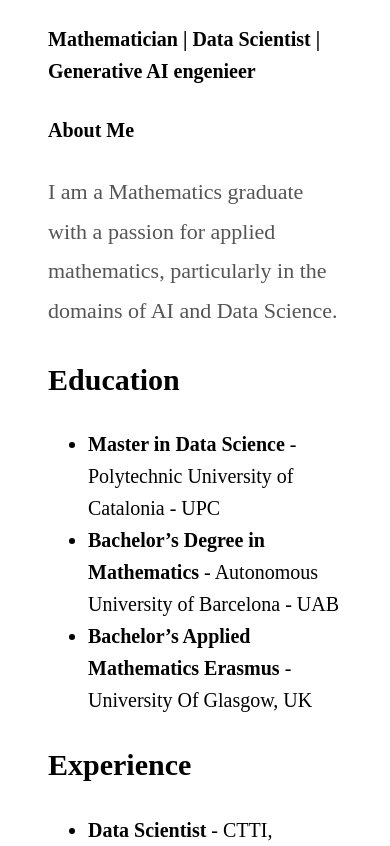
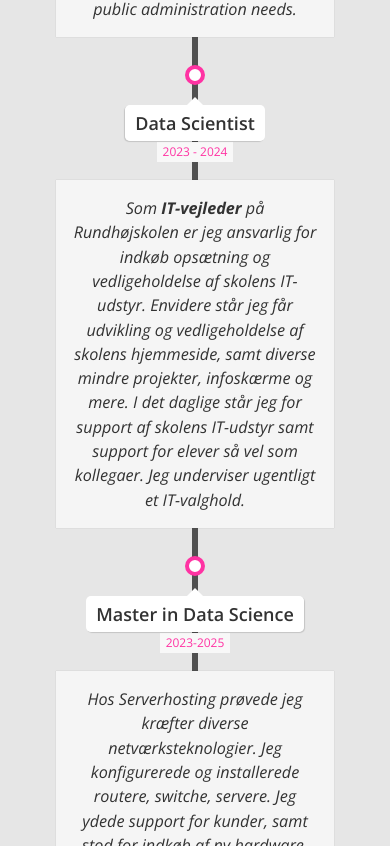
Before and after one commit to aliciachimeno/personal-webpage, a plain HTML site: page tech-portfolio.html in a window 390 px wide. Shown: the part 390-1236 px from the top of the page. Drawn offline with nearby package versions, Linux system fonts and the light colour scheme.

Commit message:
timeline

```diff
--- a/css/main.css
+++ b/css/main.css
@@ -218,3 +218,239 @@ main img {
   ::-webkit-scrollbar-thumb:hover {
     background: #FF33A3;
   }
+
+/* portfolio */
+body.tech-portfolio {
+    margin: 0;
+    padding: 0;
+    background: rgb(230,230,230);
+    color: rgb(50,50,50);
+    font-family: 'Open Sans', sans-serif;
+    font-size: 112.5%;
+    line-height: 1.6em;
+  }
+
+.timeline {
+  position: relative;
+  width: 860px;
+  margin: 0px auto;
+  padding: 20px;
+  list-style-type: none;
+  @media(max-width: 860px) {
+    width: 100%;
+    padding: 4em 0 1em 0;
+  }
+  &:before {
+    position: absolute;
+    left: 50%;
+    top: 0;
+    content: ' ';
+    display: block;
+    width: 6px;
+    height: 100%;
+    margin-left: -3px;
+    background: rgb(80,80,80);
+    z-index: 5;
+  }
+  li {
+    padding: 1em 0;
+    @media(max-width: 860px) {
+      padding: 2em 0;
+    }
+    &::after {
+      content: "";
+      display: block;
+      height: 0;
+      clear: both;
+      visibility: hidden;
+    }
+  }
+}
+
+
+.direction-l {
+  position: relative;
+  width: 400px;
+  float: left;
+  text-align: right;
+  @media(max-width: 860px) {
+    float: none;
+    width: 100%;
+    text-align: center;
+  }
+  .flag {
+    box-shadow: -1px 1px 1px rgba(0,0,0,0.15);
+    &:after {
+      content: "";
+      position: absolute;
+      left: 100%;
+      top: 50%;
+      height: 0;
+      width: 0;
+      margin-top: -8px;
+      border: solid transparent;
+      border-left-color: rgb(248,248,248);
+      border-width: 8px;
+      pointer-events: none;
+      @media(max-width: 860px) {
+        content: "";
+        position: absolute;
+        left: 50%;
+        top: -8px;
+        height: 0;
+        width: 0;
+        margin-left: -8px;
+        border: solid transparent;
+        border-bottom-color: rgb(255,255,255);
+        border-width: 8px;
+        pointer-events: none;
+      }
+    }
+  }
+  .time-wrapper {
+    float: left;
+    @media(max-width: 860px) {
+      float: none;
+    }
+  }
+}
+
+
+.direction-r {
+  position: relative;
+  width: 400px;
+  float: right;
+  @media(max-width: 860px) {
+    float: none;
+    width: 100%;
+    text-align: center;
+  }
+  .flag {
+    box-shadow: 1px 1px 1px rgba(0,0,0,0.15);
+    &:after {
+      content: "";
+      position: absolute;
+      right: 100%;
+      top: 50%;
+      height: 0;
+      width: 0;
+      margin-top: -8px;
+      border: solid transparent;
+      border-right-color: rgb(248,248,248);
+      border-width: 8px;
+      pointer-events: none;
+      @media(max-width: 860px) {
+        content: "";
+        position: absolute;
+        left: 50%;
+        top: -8px;
+        height: 0;
+        width: 0;
+        margin-left: -8px;
+        border: solid transparent;
+        border-bottom-color: rgb(255,255,255);
+        border-width: 8px;
+        pointer-events: none;
+      }
+    }
+    &:before {
+      left: -40px;
+    }
+  }
+  .time-wrapper {
+    float: right;
+    @media(max-width: 860px) {
+      float: none;
+    }
+  }
+}
+
+.flag-wrapper {
+  position: relative;
+  display: inline-block;
+  text-align: center;
+  @media(max-width: 860px) {
+    text-align: center;
+  }
+  .flag {
+    position: relative;
+    display: inline;
+    background: rgb(248,248,248);
+    padding: 6px 10px;
+    border-radius: 5px;
+    font-weight: 600;
+    text-align: left;
+    @media(max-width: 860px) {
+      background: rgb(255,255,255);
+      z-index: 15;
+    }
+  }
+}
+
+.direction-l .flag:before,
+.direction-r .flag:before {
+  position: absolute;
+  top: 50%;
+  right: -40px;
+  content: ' ';
+  display: block;
+  width: 12px;
+  height: 12px;
+  margin-top: -10px;
+  background: #fff;
+  border-radius: 10px;
+  border: 4px solid #FF33A3;
+  z-index: 10;
+  @media(max-width: 860px) {
+    position: absolute;
+    top: -30px;
+    left: 50%;
+    content: ' ';
+    display: block;
+    margin-left: -10px;
+  }
+}
+
+
+
+.time-wrapper {
+  display: inline;
+  line-height: 1em;
+  font-size: 0.66666em;
+  color: #FF33A3;
+  vertical-align: middle;
+  @media(max-width: 860px) {
+    display: block;
+    position: relative;
+    margin: 4px 0 0 0;
+    z-index: 14;
+  }
+  .time {
+    display: inline-block;
+    padding: 4px 6px;
+    background: rgb(248,248,248);
+  }
+}
+
+.desc {
+  margin: 1em 0.75em 0 0;
+  font-size: 0.9em;
+  font-style: italic;
+  line-height: 1.5em;
+  a {
+    color: #FF33A3;
+    text-decoration: none;
+    &:hover {
+      text-decoration: underline;
+    }
+  }
+  @media(max-width: 860px) {
+    position: relative;
+    margin: 1em 1em 0 1em;
+    padding: 1em;
+    background: rgb(245,245,245);
+    box-shadow: 0 0 1px rgba(0,0,0,0.20);
+    z-index: 15;
+
+  }
+}
--- a/tech-portfolio.html
+++ b/tech-portfolio.html
@@ -8,7 +8,7 @@
     <link rel="stylesheet" href="css/main.css">
 </head>
 
-<body>
+<<body class="tech-portfolio">
     <header>
         <div class="header-left">
             <a href="index.html">
@@ -29,55 +29,67 @@
     </header>
 
     <main>
-        <section id="cv">
-            <h1>TECH PORTFOLIO</h1>
-            <h4>
-                Mathematician | Data Scientist | Generative AI engenieer
-            </h4>
+        <link href='https://fonts.googleapis.com/css?family=Open+Sans:400,300,300italic,400italic,600,600italic,700,700italic' rel='stylesheet' type='text/css'>
 
-            <section id="about">
-                <h4>About Me</h4>
-                <p>I am a Mathematics graduate with a passion for applied mathematics, particularly in the domains of AI and Data Science. </p>
-            </section>
+<!-- The Timeline -->
 
-            <section id="education">
-                <h2>Education</h2>
-                <ul>
+<ul class="timeline">
+
+  <!-- Item 1 -->
   <li>
-                        <strong>Master in Data Science</strong> - Polytechnic University of Catalonia - UPC
+    <div class="direction-r">
+      <div class="flag-wrapper">
+        <span class="flag">Generative AI Engenieer</span>
+        <span class="time-wrapper"><span class="time">2025</span></span>
+      </div>
+      <div class="desc">
+       Building RAG and Agents for public administration needs.
+      </div>
+    </div>
   </li>
+
+  <!-- Item 2 -->
   <li>
-                        <strong>Bachelor’s Degree in Mathematics</strong> - Autonomous University of Barcelona - UAB
+    <div class="direction-l">
+      <div class="flag-wrapper">
+        <span class="flag">Data Scientist</span>
+        <span class="time-wrapper"><span class="time">2023 - 2024</span></span>
+      </div>
+      <div class="desc">
+        Som <strong>IT-vejleder</strong> på Rundhøjskolen er jeg ansvarlig for indkøb opsætning og vedligeholdelse af skolens IT-udstyr. Envidere står jeg får udvikling og vedligeholdelse af skolens hjemmeside, samt diverse mindre projekter, infoskærme og mere. I det daglige står jeg for support af skolens IT-udstyr samt support for elever så vel som kollegaer. Jeg underviser ugentligt et IT-valghold.
+      </div>
+    </div>
+  </li>
 
+  <!-- Item 3 -->
+  <li>
+    <div class="direction-r">
+      <div class="flag-wrapper">
+        <span class="flag">Master in Data Science</span>
+        <span class="time-wrapper"><span class="time">2023-2025</span></span>
+      </div>
+      <div class="desc">
+        Hos Serverhosting prøvede jeg kræfter diverse netværksteknologier. Jeg konfigurerede og installerede routere, switche, servere. Jeg ydede support for kunder, samt stod for indkøb af ny hardware.
+      </div>
+    </div>
   </li>
+
+
+  <!-- Item 4 -->
   <li>
-                        <strong>Bachelor’s Applied Mathematics Erasmus</strong> - University Of Glasgow, UK
+    <div class="direction-l">
+      <div class="flag-wrapper">
+        <span class="flag">Bachelor in Mathematics</span>
+        <span class="time-wrapper"><span class="time">2019 - 2023</span></span>
+      </div>
+      <div class="desc">
+        Studerede IT-tekonologi på Aarhus Erhvervsakademi
+      </div>
+    </div>
+  </li>
 
-                    </li>
 </ul>
-            </section>
 
-            <section id="experience">
-                <h2>Experience</h2>
-                <ul>
-                    <li>
-                        <strong>Data Scientist</strong> - CTTI, Department of the Presidency, Government of Catalonia
-                        <br> <em>October 2023 - Present, Barcelona, Spain</em>
-                        <ul>
-                            <li>Forcasting time series models.</li>
-                            <li>End to end machine learning models</li>
-                            <li>Dashboards </li>
-                        </ul>
-                    </li>
-                    <li>
-                        <strong>Data Engineer</strong> - DataBot Technologies
-                        <ul>
-                            <li>Data Preprocessing</li>
-                            <li>NER model muilding</li>
-                        </ul>
-                    </li>
-                </ul>
-            </section>
 
 
             <section id="skills">
@@ -96,6 +108,7 @@
         <p>&copy; 2025 Alicia Chimeno Sarabia. All rights reserved.</p>
     </footer>
 
-</body>
+</body class="tech-portfolio">
+    >
 
 </html>
```
Lines whose indentation alone changed are shown as unchanged.
